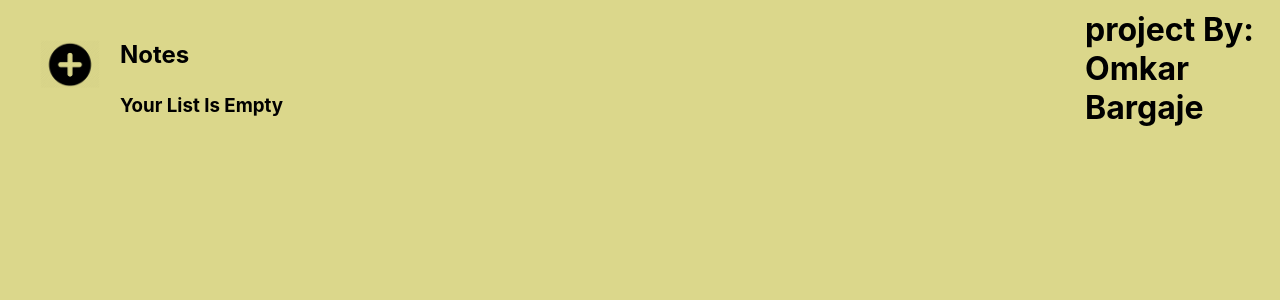
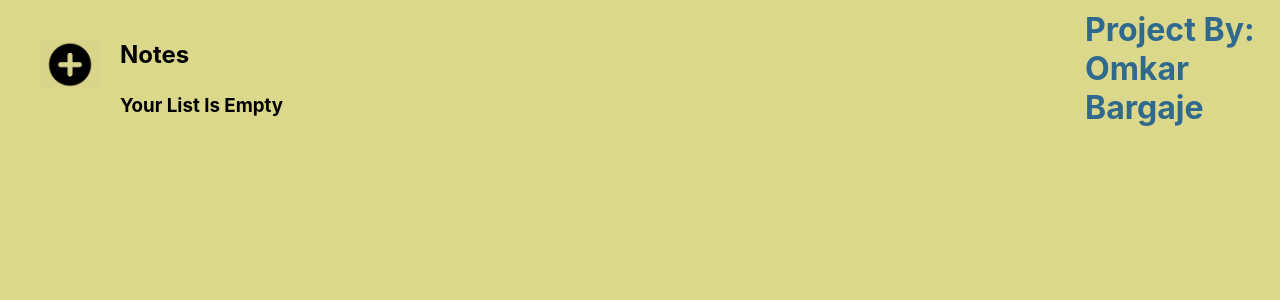
Before and after one commit to Omkarbargaje/Notes-app, a React (Create React App) app: page / in a window 1280 px wide. Shown: the top 300 px of the page. Built offline with nearby package versions, Linux system fonts and the light colour scheme.

Commit message:
initial commit

```diff
--- a/src/App.css
+++ b/src/App.css
@@ -14,6 +14,7 @@ h1 {
   position: absolute;
   left: 1085px;
   top: 10px;
+  color: #30698e;
 }
 .custom-scroll::-webkit-scrollbar {
   width: 8px;
--- a/src/App.js
+++ b/src/App.js
@@ -53,7 +53,7 @@ function App() {
 
   return (
     <div className="App" style={divStyle}>
-      <h1>project By: Omkar Bargaje</h1>
+      <h1>Project By: Omkar Bargaje</h1>
       <Sidebar addNote={addNote} />
       <NotesContainer
         notes={notes}
```
